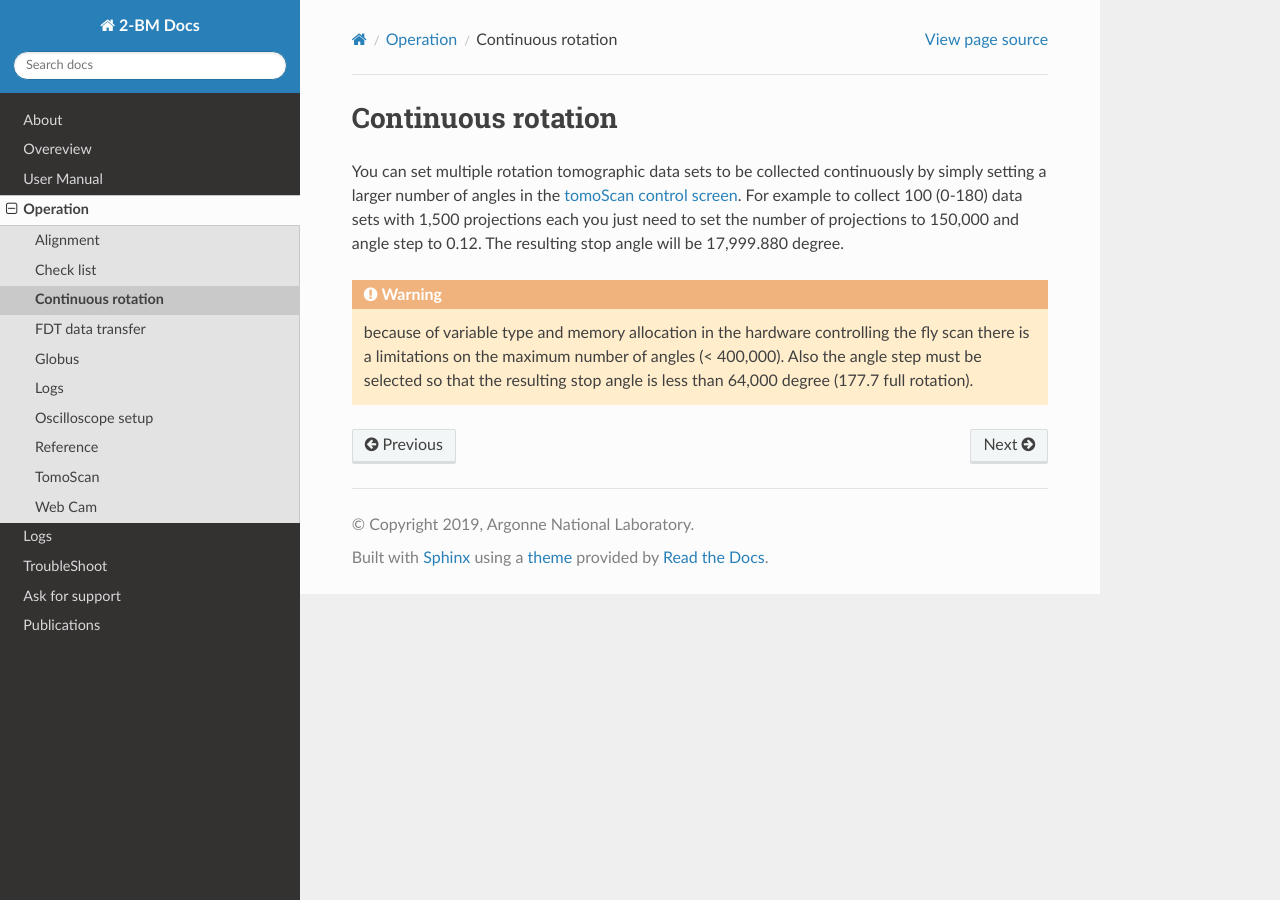
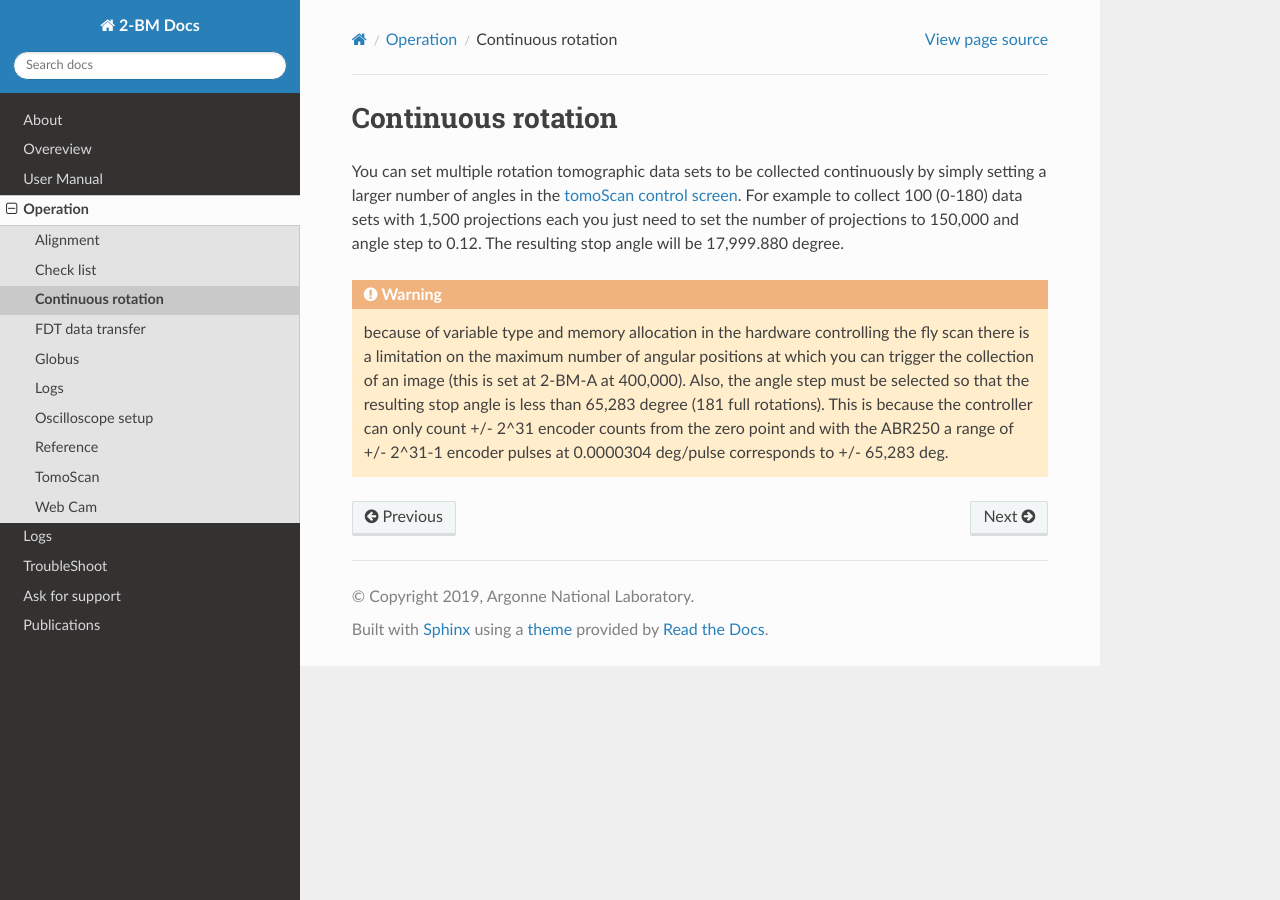
Before and after one commit to xray-imaging/2bm-docs, a Sphinx documentation site: the page built from docs/source/ops/item_003.rst, in a window 1280 px wide. Built offline with Sphinx 7.4.7 and the Read the Docs theme 2.0.0, drawn with Linux system fonts in a browser that asks for light colours; the version number could not be read and is left out.

Commit message:
update encoder resolution limit info

```diff
--- a/docs/source/ops/item_003.rst
+++ b/docs/source/ops/item_003.rst
@@ -5,4 +5,4 @@ You can set multiple rotation tomographic data sets to be collected continuously
 in the  `tomoScan control screen <https://tomoscan.readthedocs.io/en/latest/tomoScanApp.html#medm-files>`_. For example to collect 100 (0-180) data sets
 with 1,500 projections each you just need to set the number of projections to 150,000 and angle step to 0.12. The resulting stop angle will be 17,999.880 degree.
 
-.. warning:: because of variable type and memory allocation in the hardware controlling the fly scan there is a limitations on the maximum number of angles (< 400,000). Also the angle step must be selected so that the resulting stop angle is less than 64,000 degree (177.7 full rotation).
+.. warning:: because of variable type and memory allocation in the hardware controlling the fly scan there is a limitation on the maximum number of angular positions at which you can trigger the collection of an image (this is set at 2-BM-A at 400,000). Also, the angle step must be selected so that the resulting stop angle is less than 65,283 degree (181 full rotations). This is because the controller can only count +/- 2^31 encoder counts from the zero point and with the ABR250 a range of +/- 2^31-1 encoder pulses at 0.0000304 deg/pulse corresponds to +/- 65,283 deg.
```
